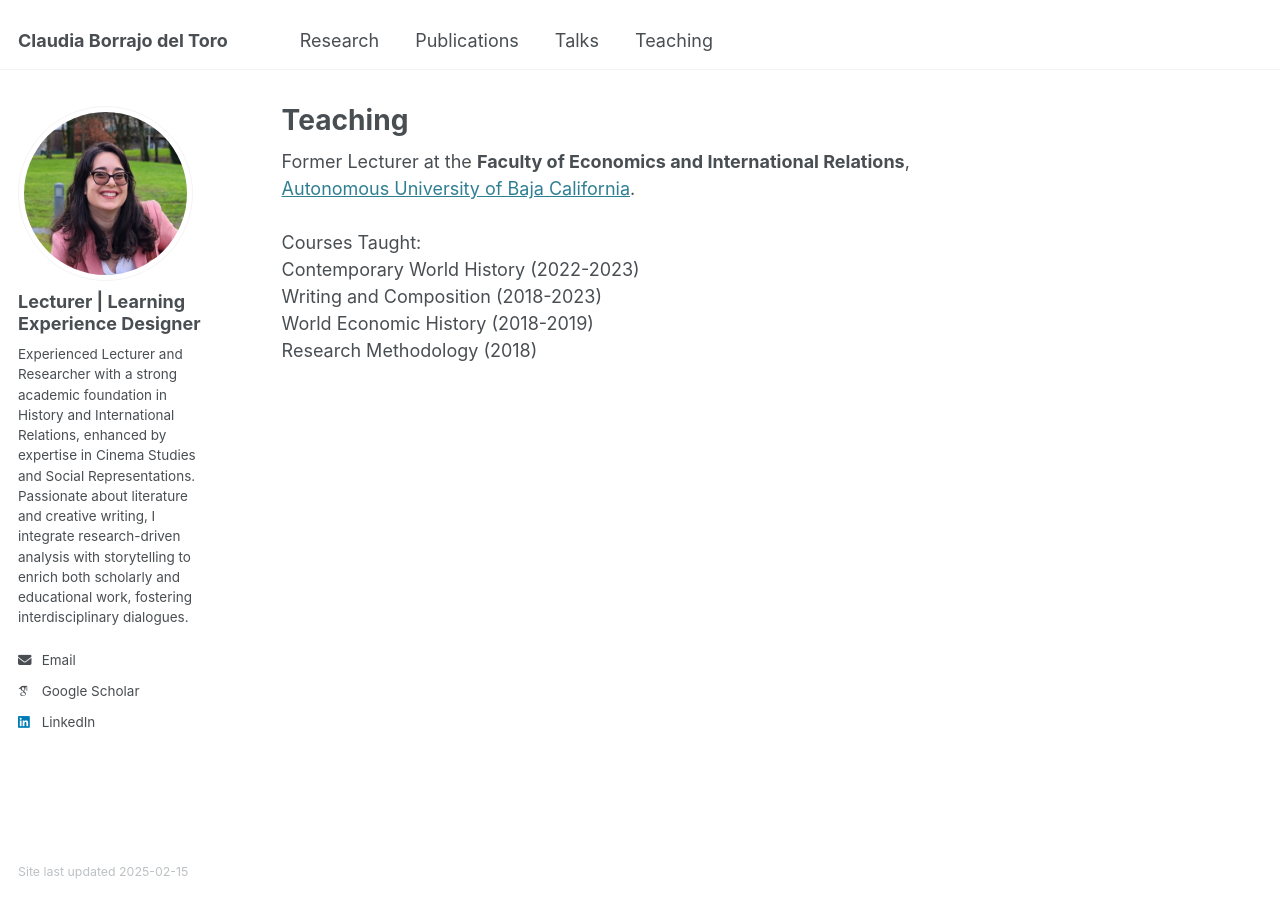
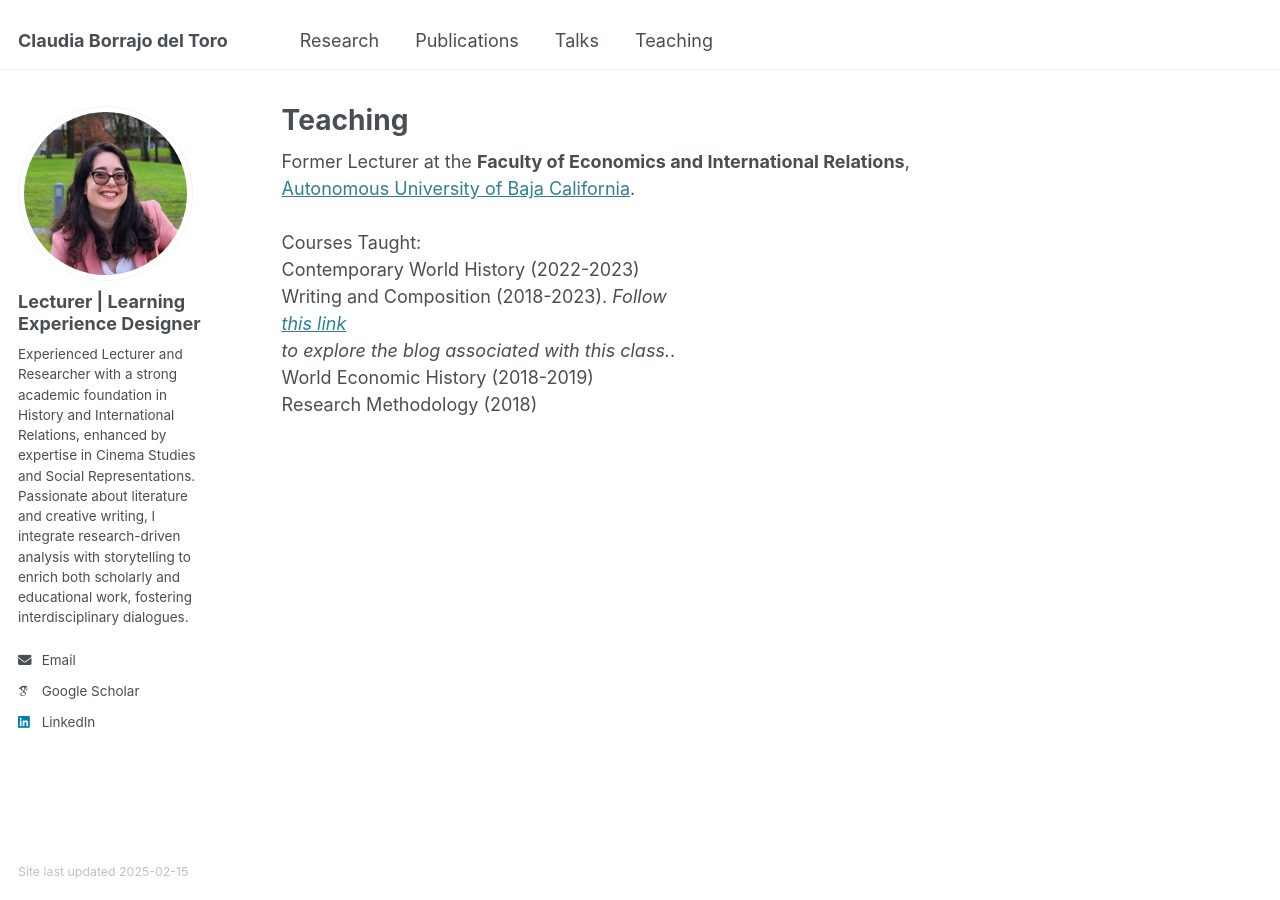
Before and after one commit to claudiabt/claudiabt.github.io, a Jekyll site: the page built from _pages/teaching.html, in a window 1280 px wide. Built offline with Jekyll 4.4.1, drawn with Linux system fonts in a browser that asks for light colours; some web fonts are replaced.

Commit message:
Update teaching.html

```diff
--- a/_pages/teaching.html
+++ b/_pages/teaching.html
@@ -12,7 +12,7 @@ Courses Taught:
 <br>
 Contemporary World History (2022-2023)
 <br>
-Writing and Composition (2018-2023)
+Writing and Composition (2018-2023). <i>Follow <div class="wordwrap"><a href="https://tijuanacuenta.blogspot.com/">this link</a> </div>to explore the blog associated with this class.</i>.
 <br>
 World Economic History (2018-2019)
 <br>
```
